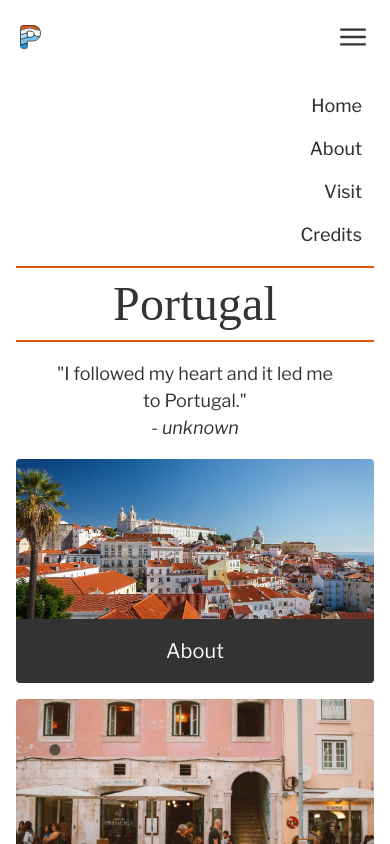
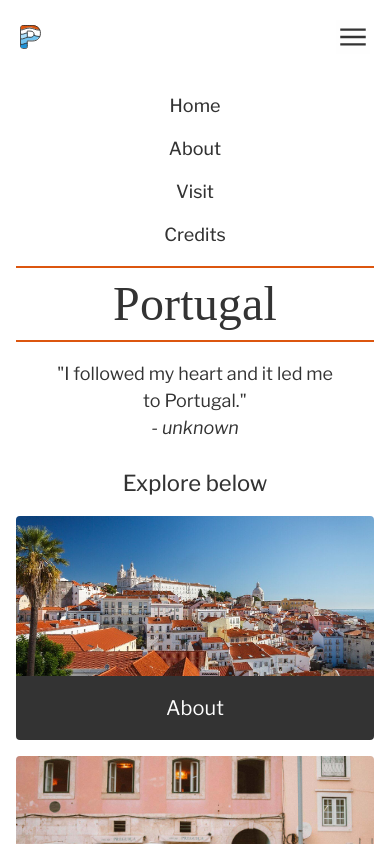
Before and after one commit to dfelices/country-website, a plain HTML site: page index.html in a window 390 px wide. Both pictures are taken after a click on the button "menu button". Shown: the top 844 px of the page. Drawn offline with nearby package versions, Linux system fonts and the light colour scheme; a web font is replaced by a local one.

Commit message:
Updated alignment of hamburger menu items, and updated html page titles

```diff
--- a/index.html
+++ b/index.html
@@ -3,7 +3,7 @@
 <head>
     <meta charset="UTF-8">
     <meta name="viewport" content="width=device-width, initial-scale=1.0">
-    <title>Portugal: Home</title>
+    <title>Portugal | Home</title>
     <meta name="description" content="Portugal, a country filled with stunning landscapes, a rich culture, and warm people.">
     <link rel="icon" href="favicon.ico" sizes="any">
     <link rel="icon" href="favicon.svg" type="image/svg+xml">
--- a/styles/general-styles.css
+++ b/styles/general-styles.css
@@ -287,7 +287,7 @@ button{
     display: flex;
     flex-direction: column;
     justify-content: start;
-    align-items: end;
+    align-items: center;
     padding: 0;
     row-gap: 1rem;
 }
--- a/styles/index-styles.css
+++ b/styles/index-styles.css
@@ -71,15 +71,10 @@ h1{
     }
 }
 
+
 h2{
-    display: none;
-    margin: 0 auto;
-}
-
-@media (min-width: 48em){
-    h2{
-        display: block;
-    }
+    text-align: center;
+    margin-top: 0.5rem;
 }
 
 h3{
```
Also changed, not shown: about.html (+1 -1 lines), credits.html (+1 -1 lines), visit.html (+1 -1 lines).
